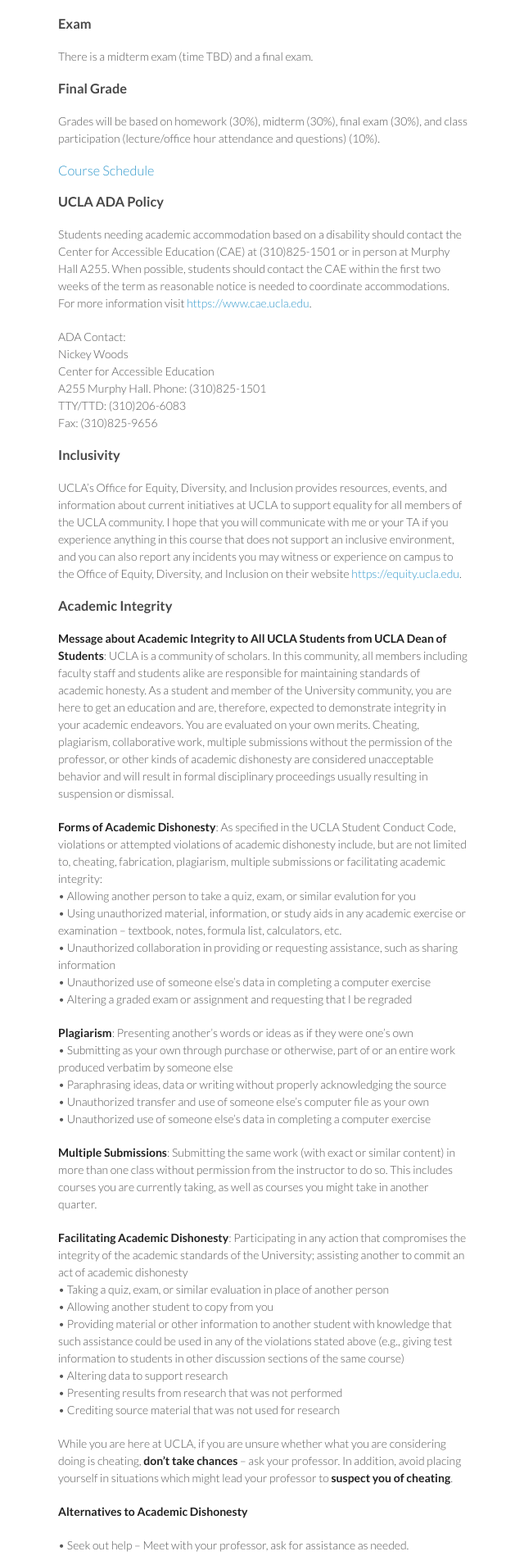
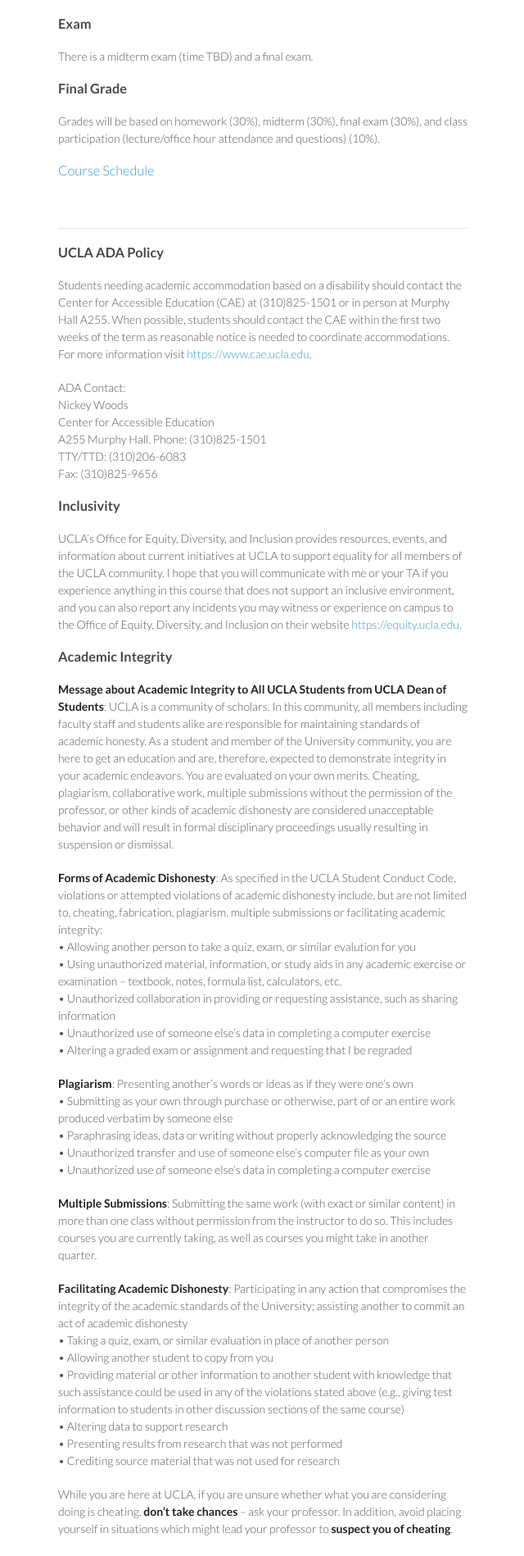
Before and after one commit to ucla-biostat-200c/2023spring, a Jekyll site: the page built from syllabus/syllabus.md, in a window 1280 px wide. Shown: the part 1499-3397 px from the top of the page at 82% size, without its empty margins (499-1139 px from the left). Built offline with Jekyll 4.4.1, drawn with Linux system fonts in a browser that asks for light colours.

Commit message:
minor formatting correction

```diff
--- a/syllabus/syllabus.html
+++ b/syllabus/syllabus.html
@@ -451,6 +451,8 @@
 </div>
 <div id="course-schedule" class="section level3">
 <h3><a href="../schedule/schedule.html">Course Schedule</a></h3>
+<p><br></p>
+<hr>
 </div>
 <div id="ucla-ada-policy" class="section level3">
 <h3>UCLA ADA Policy</h3>
--- a/syllabus/syllabus.md
+++ b/syllabus/syllabus.md
@@ -80,7 +80,13 @@
 ### [Course Schedule](../schedule/schedule.html)
 
 
+
+
+<br>
+
+<hr>
 ### UCLA ADA Policy
+
 
 Students needing academic accommodation based on a disability should contact the Center for Accessible Education (CAE) at (310)825-1501 or in person at Murphy Hall A255. When possible, students should contact the CAE within the first two weeks of the term as reasonable notice is needed to coordinate accommodations. For more information visit <https://www.cae.ucla.edu>.
 
```
